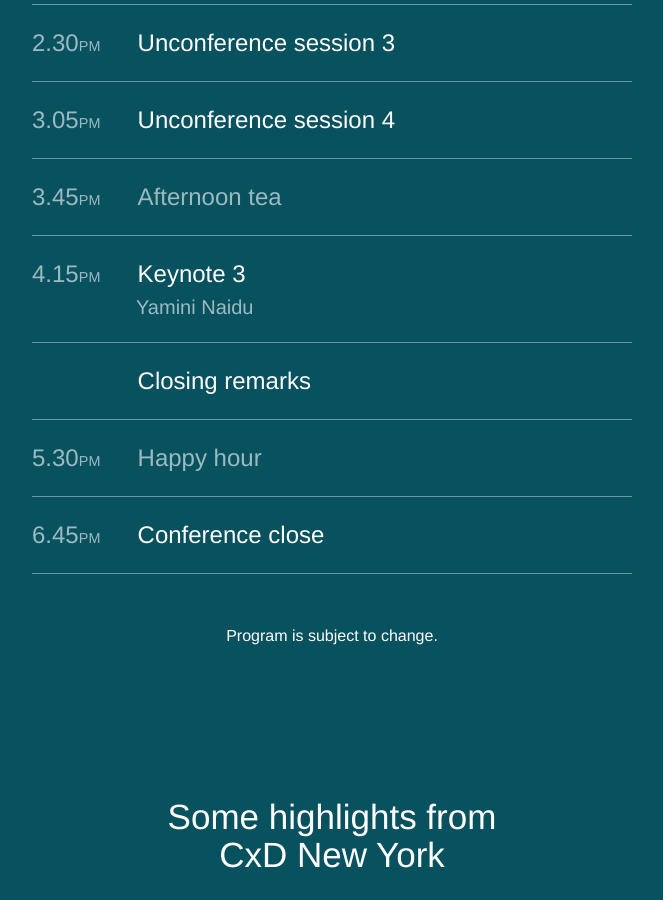
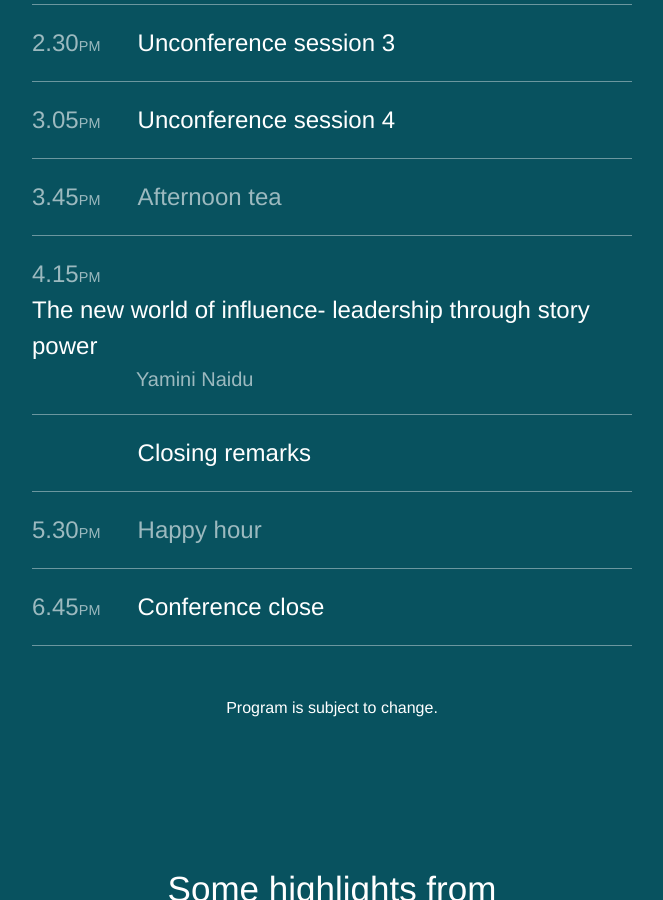
Before and after one commit to sa-github-cxdmelb2016/sa-github-cxdmelb2016.github.io, a Jekyll site: the page built from index.html, in a window 1280 px wide and 900 px high, scrolled down 6408 px. Shown: the whole window, without its empty margins (308-971 px from the left). Built offline with Jekyll 4.4.1, drawn with Linux system fonts in a browser that asks for light colours; some web fonts are replaced.

Commit message:
Adds title for Yamini's talk

```diff
--- a/_includes/program.html
+++ b/_includes/program.html
@@ -121,7 +121,7 @@
           4.15<span class='program-list__time-mod'>PM</span>
         </div>
         <div class='program-list__title'>
-          Keynote 3
+          The new world of influence- leadership through story power
         </div>
         <div class='program-list__speaker'>
           Yamini Naidu
```
